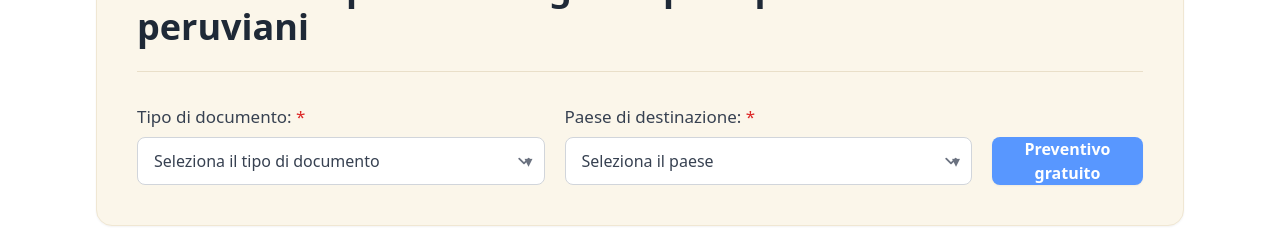
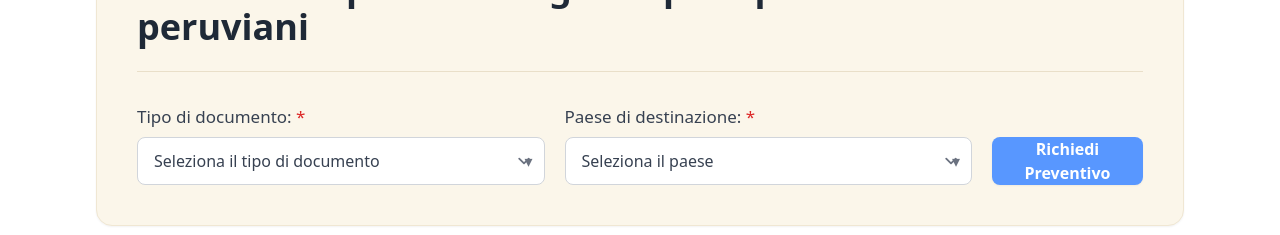
Before and after one commit to Simobara/progApostille1, a React (Vite) app: page / in a window 1280 px wide. Shown: the part 2120-2355 px from the top of the page. Built offline with nearby package versions, Linux system fonts and the light colour scheme.

Commit message:
modifiche testo

```diff
--- a/src/components/pagina5/pagina5.jsx
+++ b/src/components/pagina5/pagina5.jsx
@@ -116,7 +116,7 @@ export default function PreventivoApostille() {
                 className="w-full h-12 rounded-lg bg-[#5897FF] text-white font-semibold
                            hover:brightness-110 active:translate-y-[1px] transition shadow-sm"
               >
-                Preventivo gratuito
+                Richiedi Preventivo
               </button>
             </div>
           </div>
```
